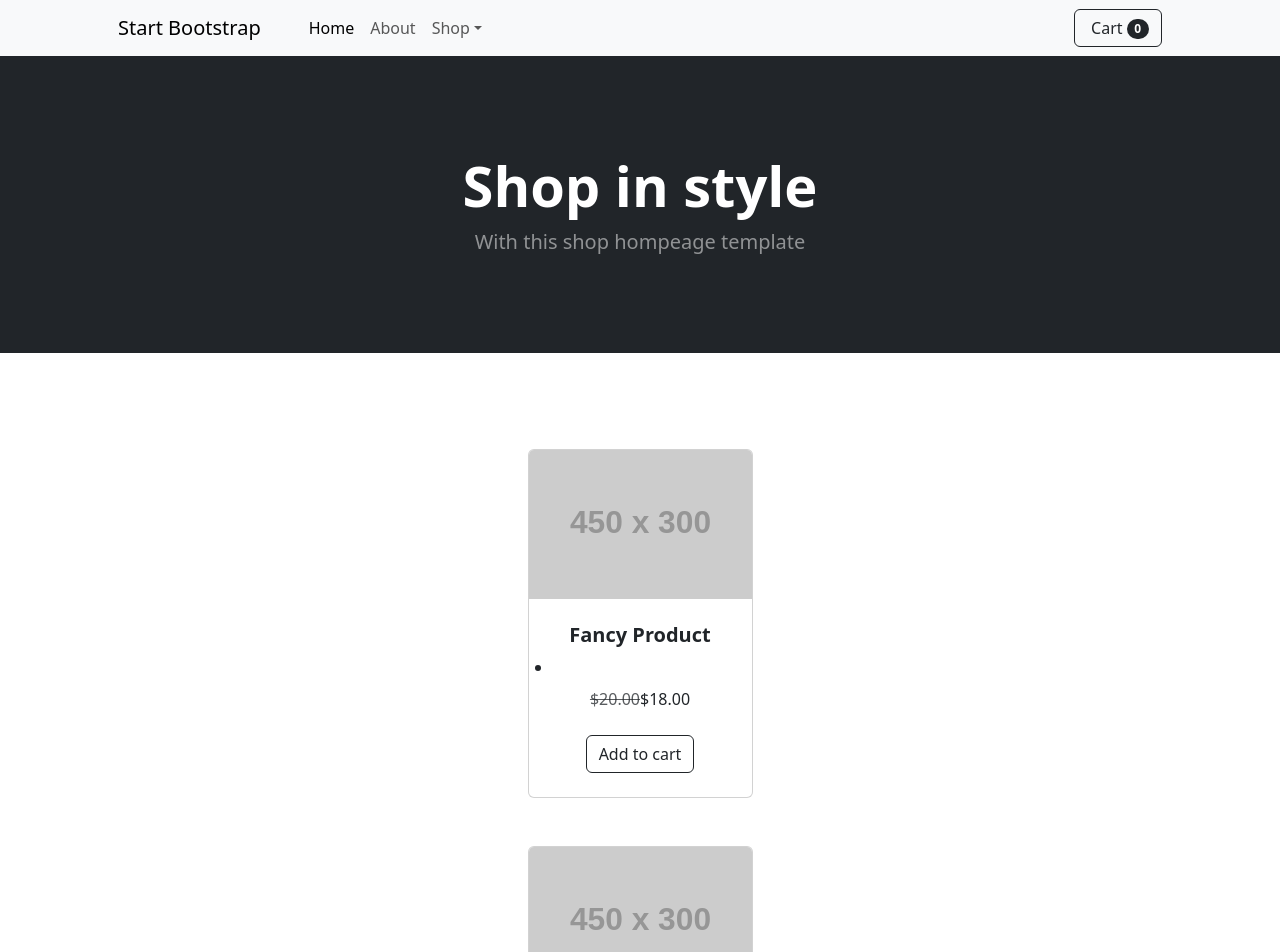
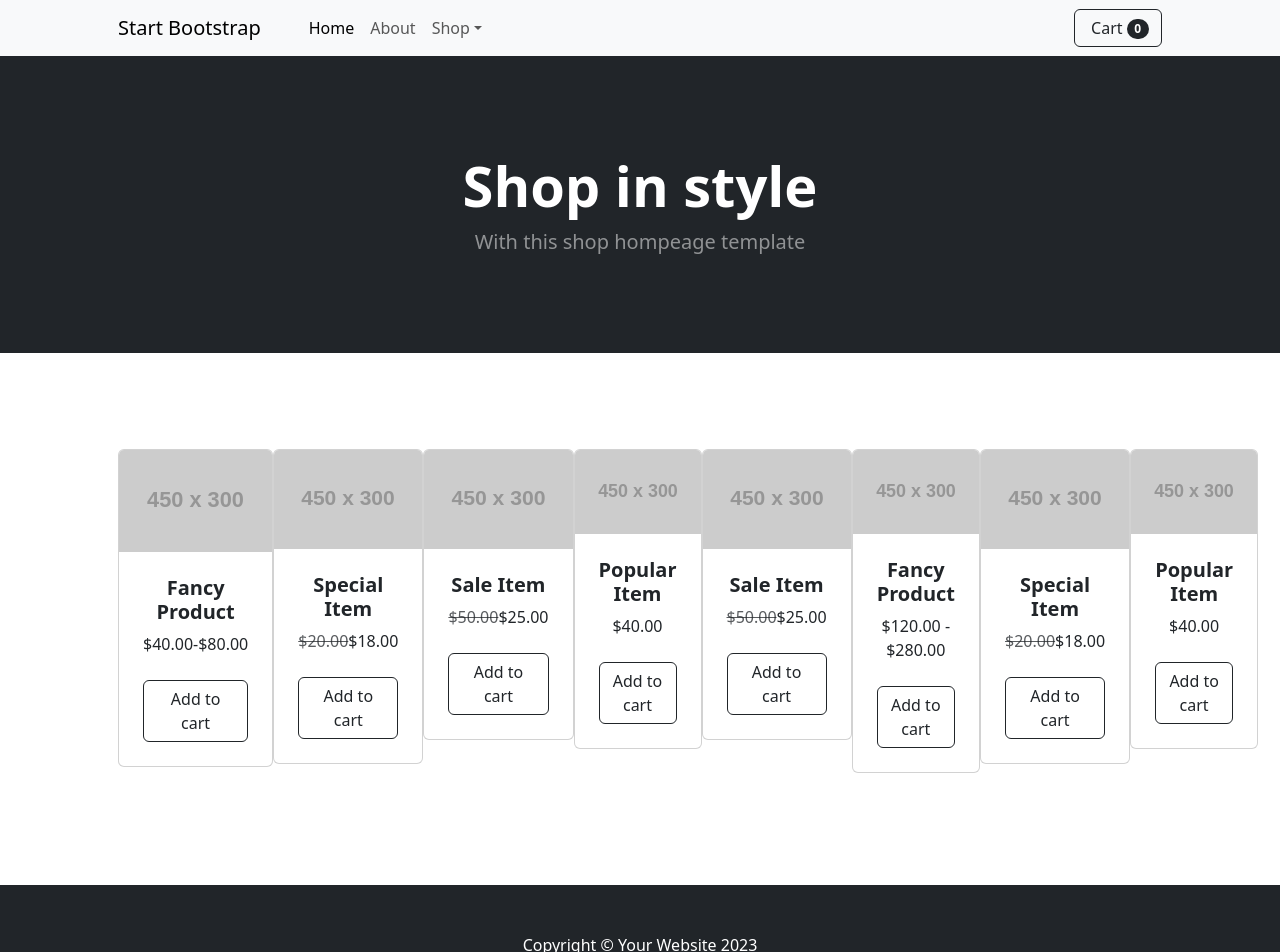
Before and after one commit to KumaranMba/React-Day-3-task, a React (Vite) app: page / in a window 1280 px wide. Shown: the top 952 px of the page. Built offline with nearby package versions, Linux system fonts and the light colour scheme.

Commit message:
by using conditional rendering and state the button will swith from one state to another state

```diff
--- a/index.html
+++ b/index.html
@@ -5,13 +5,19 @@
     <link rel="icon" type="image/svg+xml" href="./src/assets/react.svg" />
     <meta name="viewport" content="width=device-width, initial-scale=1.0" />
     <title> React</title>
+    <link rel="stylesheet" href="https://cdnjs.cloudflare.com/ajax/libs/font-awesome/6.5.1/css/all.min.css"
+    integrity="sha512-DTOQO9RWCH3ppGqcWaEA1BIZOC6xxalwEsw9c2QQeAIftl+Vegovlnee1c9QX4TctnWMn13TZye+giMm8e2LwA=="
+    crossorigin="anonymous" referrerpolicy="no-referrer" />
     <link href="https://cdn.jsdelivr.net/npm/bootstrap@5.3.3/dist/css/bootstrap.min.css"
     rel="stylesheet" integrity="sha384-QWTKZyjpPEjISv5WaRU9OFeRpok6YctnYmDr5pNlyT2bRjXh0JMhjY6hW+ALEwIH" crossorigin="anonymous">
   </head>
   <body>
     <div id="root"></div>
+
+
      <script src="https://cdn.jsdelivr.net/npm/bootstrap@5.3.3/dist/js/bootstrap.bundle.min.js"
      integrity="sha384-YvpcrYf0tY3lHB60NNkmXc5s9fDVZLESaAA55NDzOxhy9GkcIdslK1eN7N6jIeHz" crossorigin="anonymous"></script>
+
     <script type="module" src="/src/main.jsx"></script>
   </body>
 </html>
--- a/src/App.jsx
+++ b/src/App.jsx
@@ -1,8 +1,9 @@
-import React from 'react';
+import React, { useState } from 'react';
 import Card from './Components/Card';
 
 function App({datas}) {
     console.log(datas);
+    const[count,setCount] = useState(0);
   return (
     // <!-- Navigation-->
     <div>
@@ -29,7 +30,7 @@ function App({datas}) {
                         <button className="btn btn-outline-dark" type="submit">
                             <i className="bi-cart-fill me-1"></i>
                             Cart
-                            <span className="badge bg-dark text-white ms-1 rounded-pill">0</span>
+                            <span className="badge bg-dark text-white ms-1 rounded-pill">{count}</span>
                         </button>
                     </form>
                 </div>
@@ -45,28 +46,25 @@ function App({datas}) {
             </div>
         </header>
 
-        <section className="py-5">
-            <div className="container px-4 px-lg-5 mt-5">
-                <div className="row gx-4 gx-lg-5 row-cols-2 row-cols-md-3 row-cols-xl-4 justify-content-center">
+        <section className= " py-5">
+            <div className="container d-flex flex-wrap justify-content-evenly px-4 px-lg-5 mt-5">
+                <div className=" row gx-4 gx-lg-5 row-cols-2 row-cols-md-3 row-cols-xl-4 ">
 
-                <ul>{
+                <ul className="list-unstyled d-flex">{
                     datas.map((detail)=>(
-                        <Card key={detail.id} detail={detail}/>
+                        <Card key={detail.id} detail={detail} count={count} setCount ={setCount} />
                     ))
 
                 }</ul>
-
-
-
-
-
 
 
              </div>
             </div>
 
         </section>
-
+         <footer class="py-5 bg-dark">
+         <div class="container"><p class="m-0 text-center text-white">Copyright &copy; Your Website 2023</p></div>
+         </footer>
 
     </div>
   )
--- a/src/Components/Card.jsx
+++ b/src/Components/Card.jsx
@@ -1,10 +1,26 @@
-import React from 'react';
+import React, { useState } from 'react';
 
-function Card({detail}) {
+function Card({detail,count,setCount}) {
     console.log(detail);
+
+    const[switchButton,setSwitchButton] = useState(false);
+     console.log(switchButton);
+
+     let handleRemoveFromCart  = ()=>{
+       setSwitchButton(!switchButton);
+       setCount(count-1);
+     }
+
+
+     let handleAddToCart  = ()=>{
+        setSwitchButton(!switchButton);
+        setCount(count+1);
+      }
+
   return (
     <div>
-          <div className="col mb-5">
+
+         <div className="col mb-5">
                         <div className="card h-100">
 
                             {/* <div className="badge bg-dark text-white position-absolute" style="top: 0.5rem; right: 0.5rem">Sale</div> */}
@@ -16,27 +32,16 @@ function Card({detail}) {
 
                                     <h5 className="fw-bolder">{detail.title}</h5>
 
-                                    <li>{detail.importance?(<div className="d-flex justify-content-center small text-warning mb-2">
-                                        <div className="bi-star-fill"></div>
-                                        <div className="bi-star-fill"></div>
-                                        <div className="bi-star-fill"></div>
-                                        <div className="bi-star-fill"></div>
-                                        <div className="bi-star-fill"></div>
-                                    </div>):(<div className="bi-star-fill"></div>)}</li>
-
-
-
-                                    <span className="text-muted text-decoration-line-through">$20.00</span>
-                                    $18.00
+                                    <span className="text-muted text-decoration-line-through">{detail.price1}</span>
+                                    {detail.price2}
                                 </div>
                             </div>
 
                             <div className="card-footer p-4 pt-0 border-top-0 bg-transparent">
-                                <div className="text-center"><a className="btn btn-outline-dark mt-auto" href="#">Add to cart</a></div>
+                                <div className="text-center">{switchButton?(<button className="btn btn-outline-dark mt-auto" onClick={handleRemoveFromCart}>Remove from cart</button>):(<button className="btn btn-outline-dark mt-auto" onClick={handleAddToCart}>Add to cart</button>)}</div>
                             </div>
                         </div>
                     </div>
-
 
     </div>
   )
--- a/src/main.jsx
+++ b/src/main.jsx
@@ -6,8 +6,8 @@ import App from './App.jsx';
 let datas =[{id:1,
             title:"Fancy Product",
             importance: false,
-            price1: "$40.00",
-            price2:" $80.00"},
+            price1: "",
+            price2:"$40.00-$80.00"},
             {id:2,
             title:"Special Item",
             importance: true,
@@ -21,7 +21,8 @@ let datas =[{id:1,
              {id:4,
              title:"Popular Item",
              importance: true,
-             price1: "$40.00"},
+             price1: "",
+             price2:"$40.00"},
              {id:5,
              title:"Sale Item",
              importance: false,
@@ -30,8 +31,8 @@ let datas =[{id:1,
              {id:6,
              title:"Fancy Product",
              importance: false,
-             price1: "$120.00",
-             price2: "$280.00"
+             price1: "",
+             price2: "$120.00 - $280.00"
              },
              {id:7,
              title:"Special Item",
@@ -41,7 +42,8 @@ let datas =[{id:1,
              },{id:8,
              title:"Popular Item",
              importance: true,
-             price: "$40.00"
+             price1: "",
+             price2:"$40.00"
              }];
 
 ReactDOM.createRoot(document.getElementById('root')).render(
```
